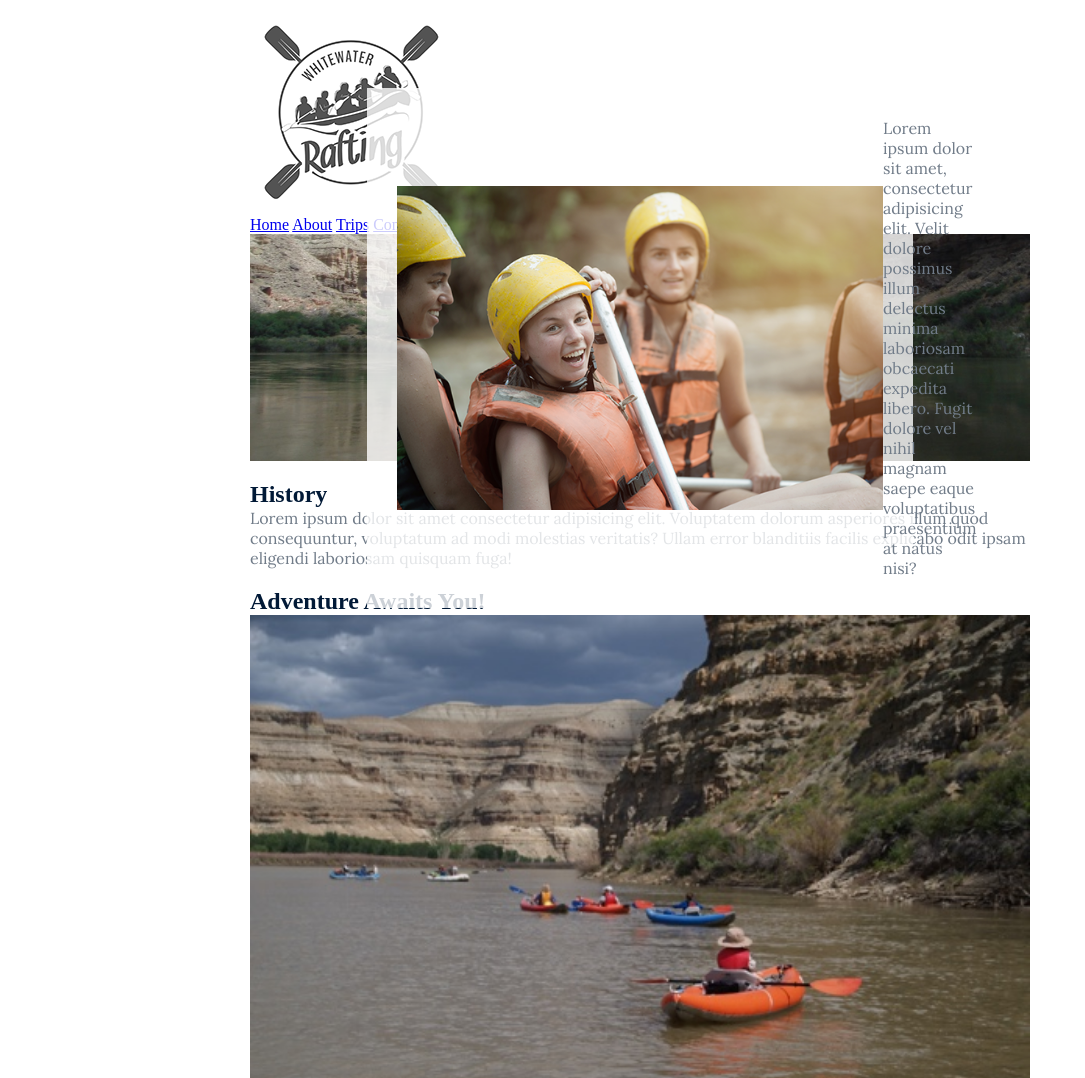
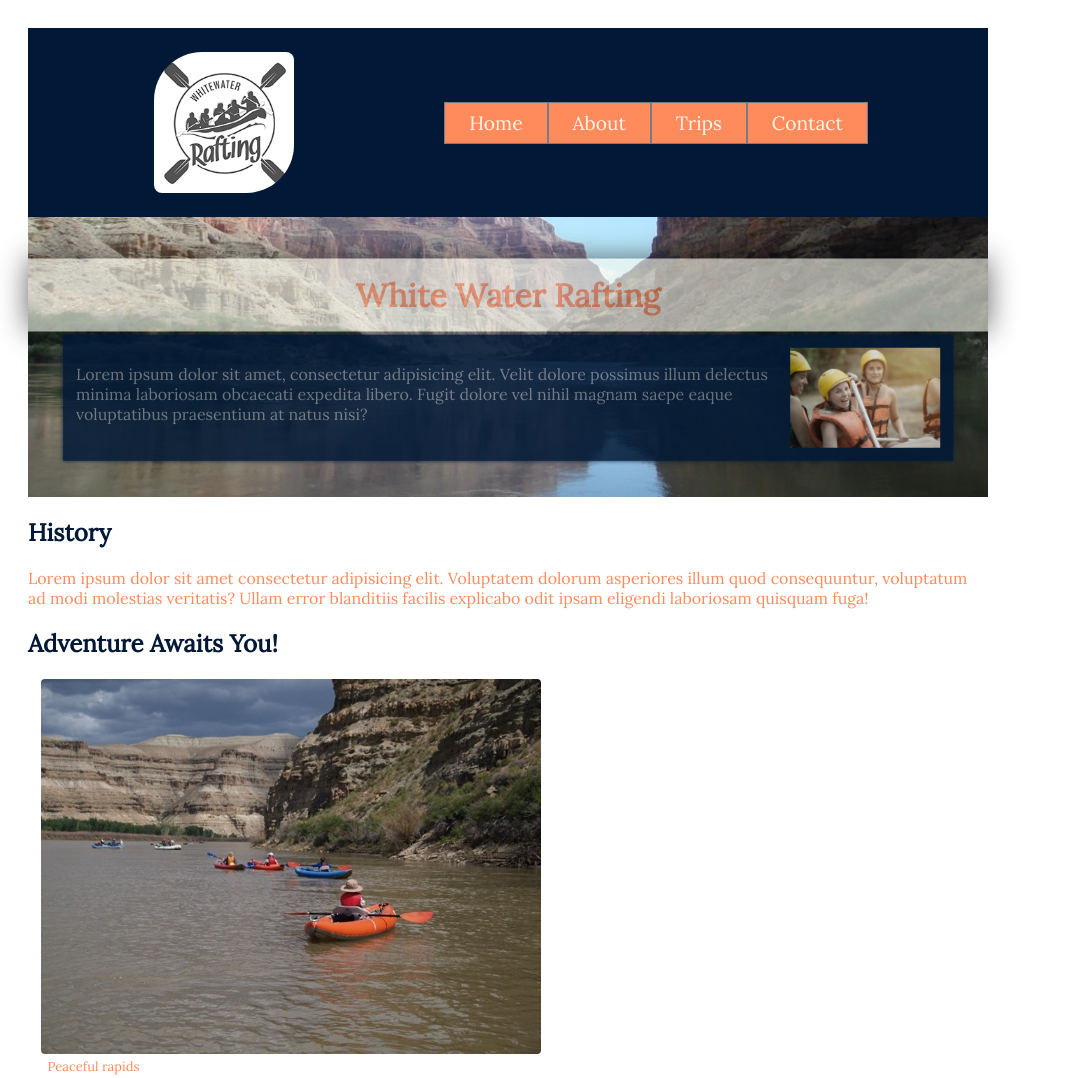
Before and after one commit to efrainsud/wdd130, a plain HTML site: page wwr/about.html in a window 1280 px wide. Shown: the top 1078 px of the page, without its empty margins (0-1085 px from the left). Drawn offline with Linux system fonts and the light colour scheme.

Commit message:
about.html

```diff
--- a/wwr/about.html
+++ b/wwr/about.html
@@ -33,16 +33,26 @@
             </section>
             <section>
                 <h2>Adventure Awaits You!</h2>
-                <img src="images/image1.jpg" alt="image1">
-                <figure>Peaceful rapids</figure>
-                <img src="images/image2.jpg" alt="iamge2">
-                <figure>Colorado River</figure>
-                <img src="images/image3.jpg" alt="image3">
-                <figure>Bear River</figure>
-                <img src="images/image4.jpg" alt="image4">
-                <figure>Smokey River</figure>
-                <img src="images/image5.jpg" alt="image5">
-                <figure>Boise River</figure>
+                <figure>
+                    <img src="images/image1.jpg" alt="image1">
+                    <figcaption>Peaceful rapids</figcaption>
+                </figure>
+                <figure>
+                    <img src="images/image2.jpg" alt="iamge2">
+                    <figcaption>Colorado River</figcaption>
+                </figure>
+                <figure>
+                    <img src="images/image3.jpg" alt="image3">
+                    <figcaption>Bear River</figcaption>
+                </figure>
+                <figure>
+                    <img src="images/image4.jpg" alt="image4">
+                    <figcaption>Smokey River</figcaption>
+                </figure>
+                <figure>
+                    <img src="images/image5.jpg" alt="image5">
+                    <figcaption>Boise River</figcaption>
+                </figure>
             </section>
         </main>
         <footer>
--- a/wwr/styles/rafting.css
+++ b/wwr/styles/rafting.css
@@ -13,98 +13,138 @@
     --nav-hover-link-color: #FF8A5B;
     --nav-hover-background-color: #717C89;
 }
-
-* {
-    margin: 0;
-    padding: 0;
-    box-sizing: border-box;
+body {
+    max-width: 960px;
+    font-family: var(--paragraph-font);
+    padding: 20px;
 }
-
-  body {
-    max-width: 800px;
-    margin: 0 auto;
-    padding: 10px;
-  }
-
-  /* Rest of the CSS code */
-
-  /* Styling Headings and Paragraphs */
 h1, h2, h3, h4, h5, h6 {
     color: var(--primary-color);
+    font-family: var(--heading-font);
 }
+header {
+    padding: 1.5rem 0;
+    background-color: var(--nav-background-color);
+    display: grid;
+    justify-items: center;
+    align-items: center;
+    justify-content: space-evenly;
+}
+header img {
+    grid-column: 2/3;
+    grid-row: 1/2;
+    border-radius: 3em .5em;
+    width: 70%;
+}
+p {
+    color: var(--accent1-color);
+}
+header nav {
+    grid-column: 3/7;
+    background-color: var(--accent1-color);
+    font-size: 1.2rem;
+    display: flex;
+    flex: 1 1 100%;
 
-  p {
-    font-family: var(--paragraph-font);
-    color: var(--accent2-color);
 }
-
-  /* Removing Underlines from Social Media Links */
-  .sociallinks a {
+header nav a {
+    display: block;
     text-decoration: none;
+    padding: .5rem 1.5rem;
+    border: var(--accent2-color) solid .5px;
+    text-align: center;
 }
-
-  /* Styling the Hero Container */
-  .hero {
+header nav a:link, header nav a:visited {
+    color: var(--nav-link-color)
+}
+header nav a:hover {
+    color: var(--nav-hover-link-color);
+    background-color: var(--nav-hover-background-color);
+}
+div.hero {
     position: relative;
 }
-
-  .hero img {
-    width: 100%;
-    display: block;
-    height: auto;
+h1, article {
+    position: absolute;
 }
-
 h1 {
-    position: absolute;
+    color: var(--accent1-color);
     top: 20%;
     left: 50%;
     transform: translate(-50%, -50%);
-    z-index: 1;
+    /* border: 1px solid #000; */
+    background: var(--nav-link-color);
+    padding: 1rem 0;
+    box-shadow: 0 0 30px #000;
+    opacity: .6;
+    width: 100%;
+    text-align: center;
 }
-
-  .social-icon {
-    width: 50px;
+article {
+    color: var(--accent1-color);
+    top: 60%;
+    left: 50%;
+    transform: translate(-50%, -40%);
+    background-color: var(--nav-background-color);
+    padding: .8rem;
+    box-shadow: 0 0 4px var(--nav-background-color);
+    opacity: .85;
+    width: 90%;
+}
+article p {
+    color: var(--nav-hover-background-color);
+}
+div section {
+    position: absolute;
+}
+.hero > img {
+    display: block;
+    width: 100%;
     height: auto;
 }
-
-  article {
-    position: absolute;
-    top: 50%;
-    left: 50%;
-    transform: translate(-50%, -50%);
-    z-index: 1;
-    background-color: rgba(255, 255, 255, 0.8);
-    padding: 30px;
-    width: 70%; /* Adjust the width as desired */
-    display: flex;
-    align-items: center;
-  }
-
-  /* Rest of the CSS code */
-
-
-  article .content {
-    display: flex;
-    align-items: center;
-  }
-
-  article .content p {
-    margin: 0;
-  }
-
-  article .content img {
+article > img {
+    display: block;
+    float: right;
     width: 150px;
     height: auto;
-    margin-left: 10px;
 }
+nav a img {
+    width: 50px;
+    padding: .4rem;
+}
+footer {
+    display: grid;
+    background-color: var(--nav-background-color);
+    padding: 1rem;
+}
+footer nav {
+    display: flex;
+}
+footer p {
+    grid-column: 1/2;
+    color: var(--accent1-color);
 
-
-  section {
-    margin-top: 20px;
 }
-
-  section img {
-    display: block;
-    width: 100%;
-    margin-bottom: 10px;
+footer nav a {
+    text-decoration: none;
 }
+footer nav {
+    grid-column: 2/4;
+    justify-self: end;
+}
+figure img {
+    max-width: 100%;
+    height: auto;
+    border-radius: .3em;
+}
+figure {
+    margin: 1em;
+    color: var(--accent1-color);
+    /* opacity: .8; */
+    font-size: small;
+    /* background-color: var(--nav-background-color); */
+    border-radius: .3em;
+}
+figcaption {
+    padding-left: .5em ;
+}
```
Lines whose indentation alone changed are shown as unchanged.
